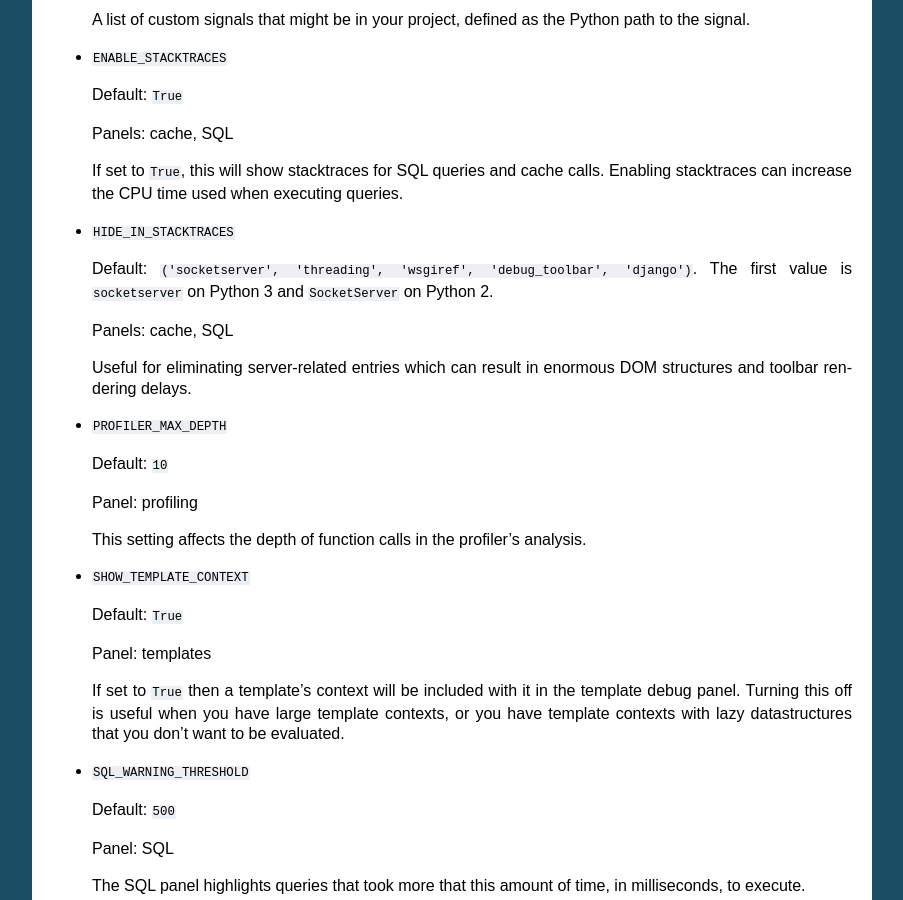
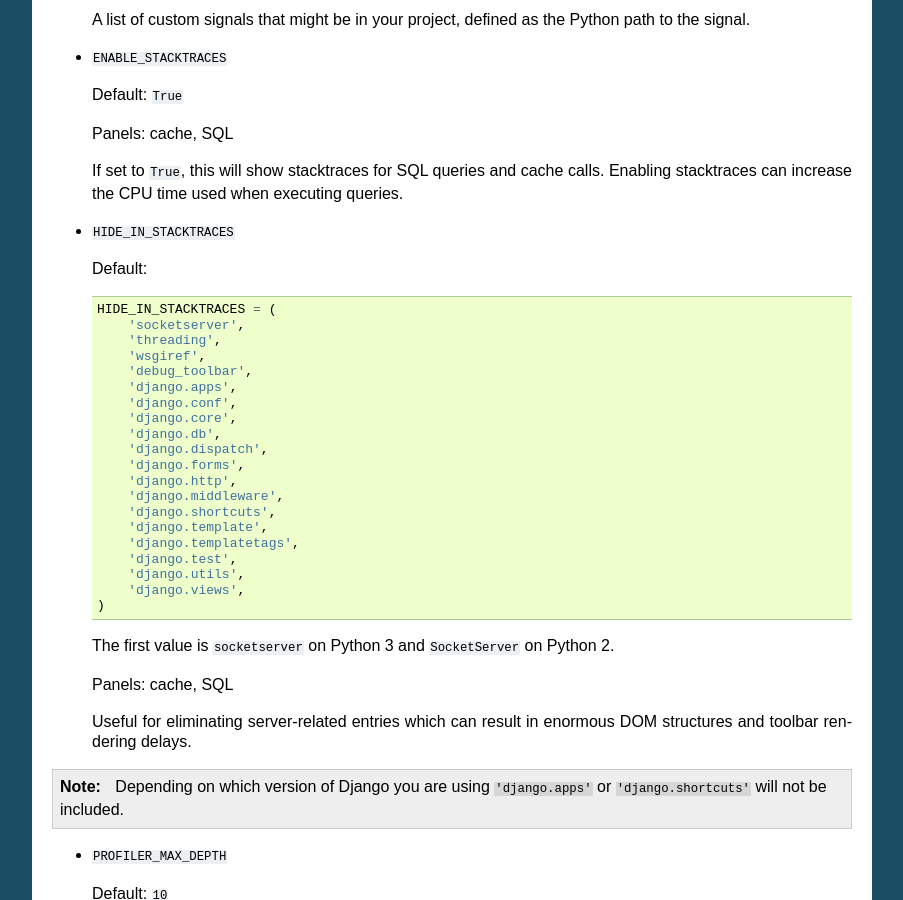
Before and after one commit to jazzband/django-debug-toolbar, a Sphinx documentation site: the page built from docs/configuration.rst, in a window 1280 px wide and 900 px high, scrolled down 2441 px. Shown: the whole window, without its empty margins (198-1101 px from the left). Built offline with Sphinx 7.4.7, drawn with Linux system fonts in a browser that asks for light colours.

Commit message:
Document explicit list of Django modules.

```diff
--- a/docs/configuration.rst
+++ b/docs/configuration.rst
@@ -148,14 +148,42 @@
 
 * ``HIDE_IN_STACKTRACES``
 
-  Default: ``('socketserver', 'threading', 'wsgiref', 'debug_toolbar',
-  'django')``. The first value is ``socketserver`` on Python 3 and
+  Default::
+
+      HIDE_IN_STACKTRACES = (
+          'socketserver',
+          'threading',
+          'wsgiref',
+          'debug_toolbar',
+          'django.apps',
+          'django.conf',
+          'django.core',
+          'django.db',
+          'django.dispatch',
+          'django.forms',
+          'django.http',
+          'django.middleware',
+          'django.shortcuts',
+          'django.template',
+          'django.templatetags',
+          'django.test',
+          'django.utils',
+          'django.views',
+      )
+
+  The first value is ``socketserver`` on Python 3 and
   ``SocketServer`` on Python 2.
 
   Panels: cache, SQL
 
   Useful for eliminating server-related entries which can result
   in enormous DOM structures and toolbar rendering delays.
+
+
+.. note::
+
+    Depending on which version of Django you are using ``'django.apps'``
+    or ``'django.shortcuts'`` will not be included.
 
 * ``PROFILER_MAX_DEPTH``
 
```
